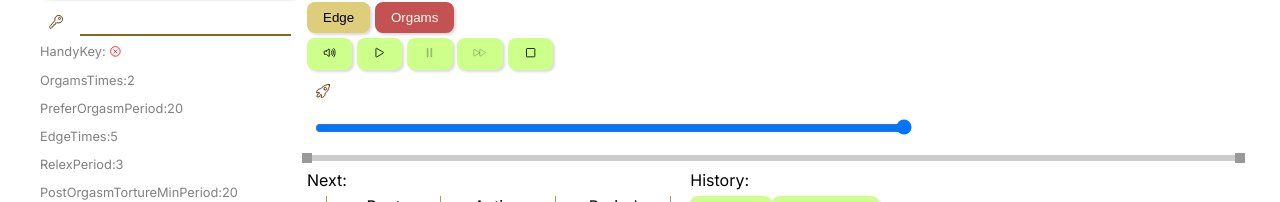
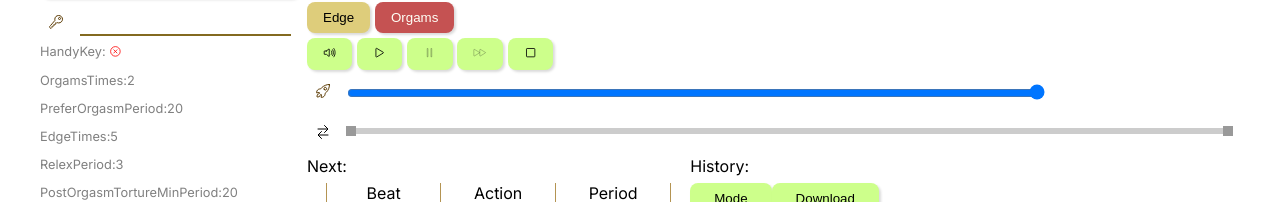
Before and after one commit to chenmengchieh2012/thehandy-edge-challenge, a Next.js app: page / in a window 1280 px wide. Shown: the part 236-438 px from the top of the page. Built offline with nearby package versions, Linux system fonts and the light colour scheme; no server answers.

Commit message:
feat: style
issue: main

```diff
--- a/src/component/CInput.tsx
+++ b/src/component/CInput.tsx
@@ -13,7 +13,7 @@ const CInput = (props: CInputProps)=>{
     delete(inputProps.inputRef)
     return <>
         <div className={`${props.className} ${styles["cinput"]}`} style={{display:`${props.labelInline ? "flex" : "block"}`}} >
-            <label style={{flex:`${props.labelInline ? "1" : "0"}`}}>
+            <label>
                 {props.label}
             </label>
             <input {...inputProps} ref={props.inputRef} style={{flex:`${props.labelInline ? "1" : "0"}`}}></input>
--- a/src/component/start/CStart.module.css
+++ b/src/component/start/CStart.module.css
@@ -62,3 +62,18 @@
     padding:0.5rem 1rem;
     margin-right: 0.3rem;
 }
+
+.stroke-position{
+    display: flex;
+    width: 100%;
+}
+
+.stroke-position>label{
+    display: block;
+    flex: 0;
+    padding: 8px;
+}
+.stroke-position>div{
+    flex: 1;
+    padding: 12px;
+}
--- a/src/component/start/CStart.tsx
+++ b/src/component/start/CStart.tsx
@@ -8,7 +8,7 @@ import { BeatState, StrokeAction } from "./BeatFactory"
 import { BaseRunningStatusProps, RunningStatus, ctxRunningStatusStore } from "@/store/StatusStore"
 import TimeRuner, { ExecState } from "./timeRuner"
 import StatusDecorator from "./statusDecorator"
-import { IoCheckmarkSharp, IoCloseOutline, IoPauseOutline, IoPlayForwardOutline, IoPlayOutline, IoReload, IoRocketOutline, IoStopOutline, IoVolumeHighOutline, IoVolumeMuteOutline } from "react-icons/io5"
+import { IoCheckmarkSharp, IoCloseOutline, IoPauseOutline, IoPlayForwardOutline, IoPlayOutline, IoReload, IoRocketOutline, IoStopOutline, IoSwapHorizontalOutline, IoVolumeHighOutline, IoVolumeMuteOutline } from "react-icons/io5"
 import CDashBoard from "./CDashboard"
 import CCacheList from "./CCacheList"
 import CLog, { FCLog } from "./CLog"
@@ -202,10 +202,14 @@ const CStart = ()=>{
                         className={`${styles["edge-level"]}`} type="range"
                         max={8} min={1} onChange={doChangeEdgeLevel}
                         inputRef={EdgeLevelRangeInputRef}
+                        labelInline={true}
                         label={<IoRocketOutline/>} >
                     </CInput>
                 </div>
                 <div className={`${styles["row"]}`}>
+                    <div  className={`${styles["stroke-position"]}`}>
+                        <label><IoSwapHorizontalOutline/></label>
+                        <div>
                             <Range
                                 step={0.1}
                                 min={0}
@@ -238,6 +242,8 @@ const CStart = ()=>{
                                 )}                  />
                         </div>
                     </div>
+                </div>
+            </div>
             <div className={`${styles["body"]}`}>
                 <div className={`${styles["left"]}`}>
                     <div className={`${styles["left-label"]}`}>Next: </div>
```
Lines whose indentation alone changed are shown as unchanged.
